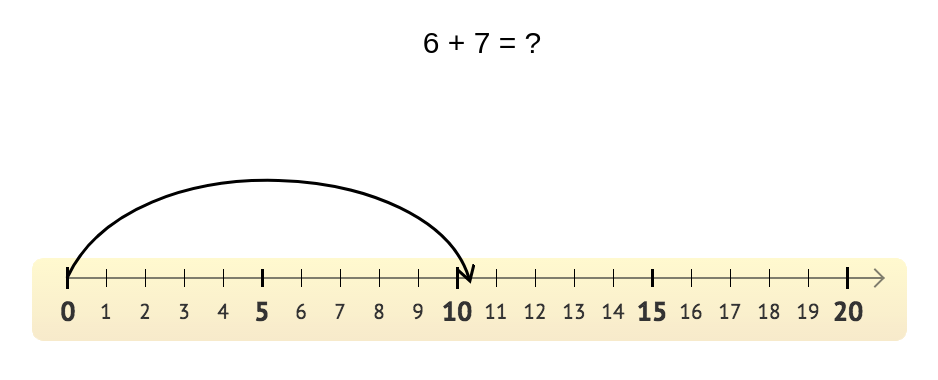
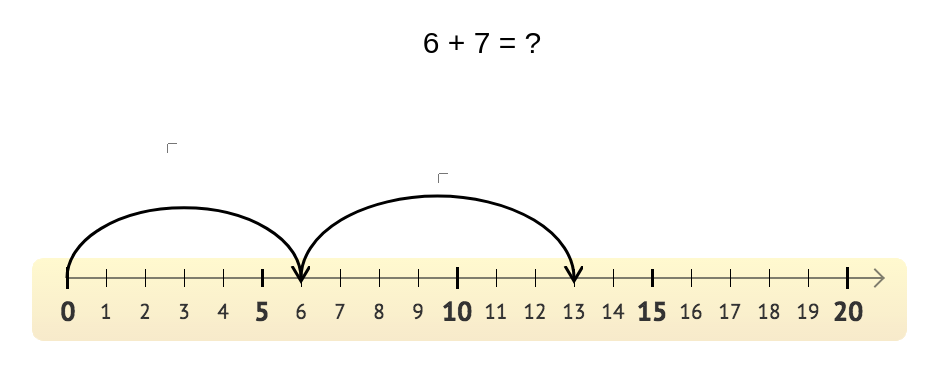
Before and after one commit to fargelus/Additive-Axis, a website: page src/index.html in a window 1280 px wide. Shown: the whole page, without its empty margins (158-1096 px from the left). Drawn offline with Linux system fonts and the light colour scheme; files that its build step writes are made by us from their sources; files whose address does not match are found by name.

Commit message:
Svg arcs ellipsis, inputs replace to View

```diff
--- a/src/index.html
+++ b/src/index.html
@@ -34,11 +34,6 @@
         stroke="black" stroke-width="1"/>
       </marker>
       </defs>
-
-      <!-- cubic bezier -->
-      <path d="M35,220 C100,80 400,100 437,220" fill="transparent"
-      stroke="black" stroke-width="3"
-      marker-end="url(#arrow-head)"/>
     </svg>
 
   </div>
--- a/src/js/app.js
+++ b/src/js/app.js
@@ -1,14 +1,48 @@
 class View {
   constructor() {
     this.a = View.getRandom(6, 9);
-    this.sum = View.getRandom(11, 14);
-    this.b = this.sum - this.a;
+    this.res = View.getRandom(11, 14);
+    this.b = this.res - this.a;
 
     const terms = document.getElementsByClassName('term');
     const [firstTerm, secondTerm] = terms;
 
     firstTerm.value = this.a;
     secondTerm.value = this.b;
+
+    [this.svg] = document.getElementsByClassName('svg');
+
+    // рендер арок
+    let arcBegin = 35;
+    const distanceBetweenNumbers = 39;
+    let arcLen = arcBegin + distanceBetweenNumbers *
+                   this.a;
+    this.drawArc(arcBegin, arcLen);
+
+    arcBegin = arcLen;
+    const inputOffsetX = arcBegin / 2;
+    arcLen = arcBegin + distanceBetweenNumbers *
+                   this.b;
+    this.drawArc(arcBegin, arcLen, inputOffsetX, 30);
+  }
+
+  drawArc(arcBegin, arcLen, inputOffsetX = 0, inputOffsetY = 0) {
+    const arc = `<path d="M${arcBegin},220 A25,15 0 0,1 ${arcLen},220"
+    fill="transparent"
+    stroke="black" stroke-width="3"
+    marker-end="url(#arrow-head)"/>`;
+    this.svg.insertAdjacentHTML('beforeend', arc);
+
+    const input = `<foreignObject x="${inputOffsetX + arcLen / 2}"
+                    y="${85 + inputOffsetY}" width="10" height="10">
+                     <div xmlns="http://www.w3.org/1999/xhtml">
+                       <input type="text"></input>
+                     </div>
+                   </foreignObject>`;
+
+    this.svg.insertAdjacentHTML('beforeend', input);
+    const svgInputs = this.svg.getElementsByTagName('input');
+    svgInputs[svgInputs.length - 1].onchange = this.validate;
   }
 
   static getRandom(min, max) {
@@ -16,6 +50,8 @@ class View {
     rand = Math.floor(rand);
     return rand;
   }
+
+  validate() {}
 }
 
 window.addEventListener('load', new View());
--- a/src/styles/main.css
+++ b/src/styles/main.css
@@ -9,3 +9,8 @@
   font: 30px / 1 'Arial';
   margin-top: 20px;
 }
+
+input[type="text"]{
+  width: 20px;
+  text-align: center;
+}
```
